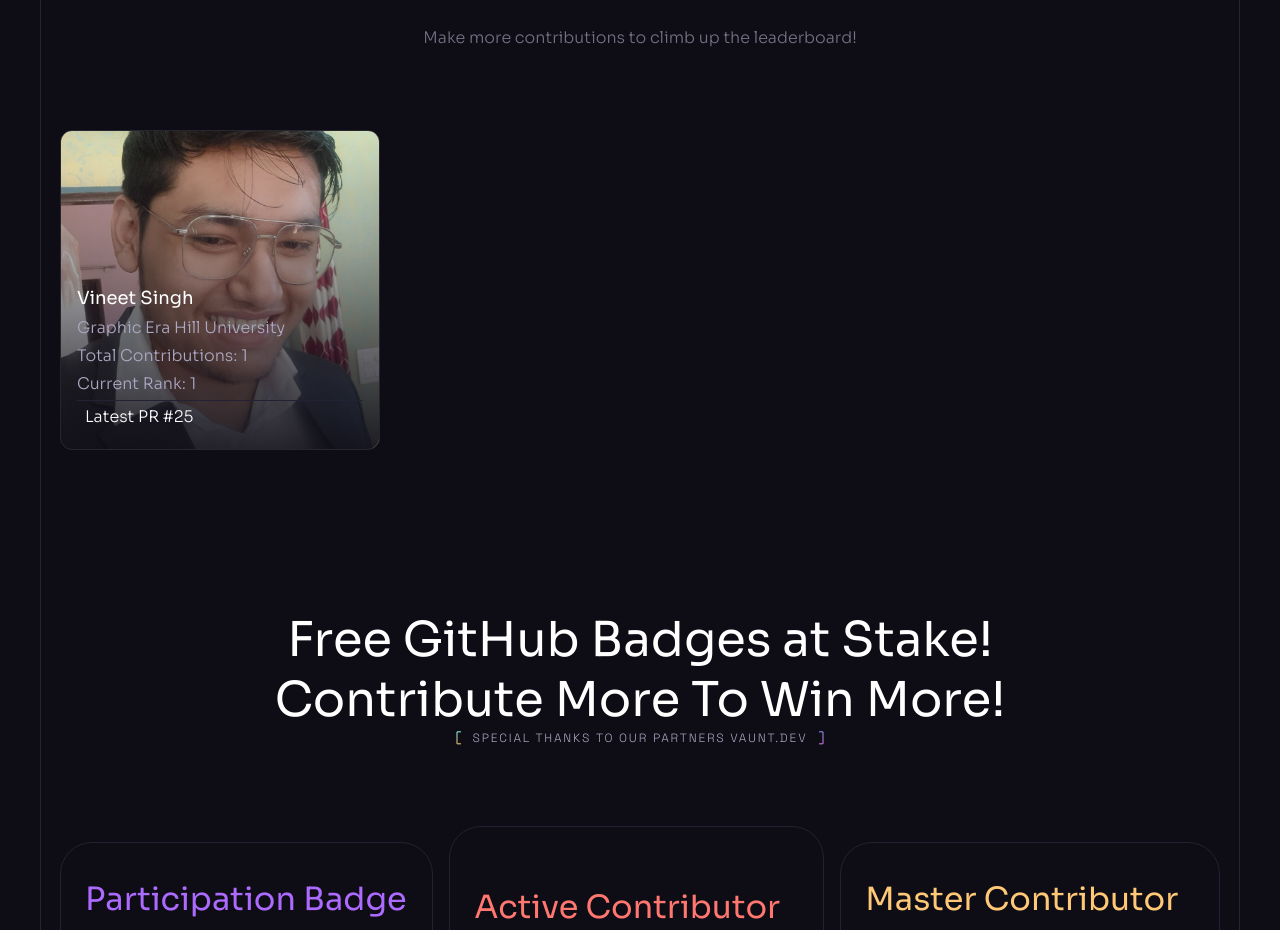
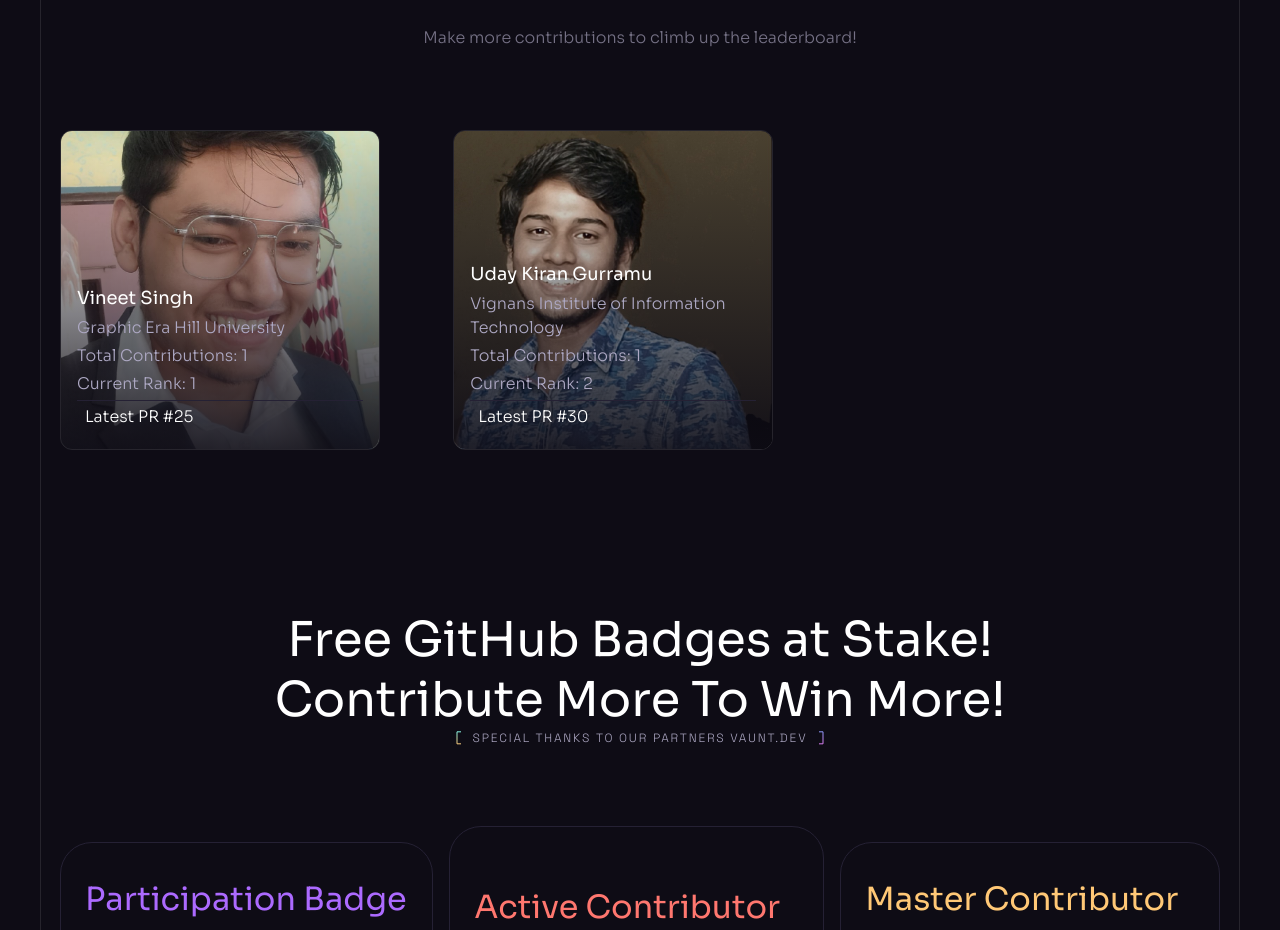
Before and after one commit to iamAyushChamoli/hacktoberfest-24, a React (Vite) app: page / in a window 1280 px wide. Shown: the part 4180-5110 px from the top of the page. Built offline with nearby package versions, Linux system fonts and the light colour scheme.

Commit message:
[Edit] : Added Uday Participation in participant.js file

```diff
--- a/src/participants/avatars/index.js
+++ b/src/participants/avatars/index.js
@@ -1,4 +1,5 @@
 import ayush from "./img/ayush.jpg";
 import vineet from "./img/vineet.jpg";
+import uday from "./img/uday.png"
 
-export { ayush, vineet };
+export { ayush, vineet, uday };
--- a/src/participants/participants.js
+++ b/src/participants/participants.js
@@ -1,4 +1,4 @@
-import { vineet } from "./avatars/index";
+import { vineet , uday} from "./avatars/index";
 
 export const participantData = [
  {
@@ -9,4 +9,12 @@ export const participantData = [
     pr: [25],
     prLink: ["https://github.com/iamAyushChamoli/hacktoberfest-24/pull/25"],
   },
+  {
+    id:"2",
+    name:"Uday Kiran Gurramu",
+    university:"Vignans Institute of Information Technology",
+    img: uday,
+    pr: [30],
+    prLink: ["https://github.com/iamAyushChamoli/hacktoberfest-24/pull/30"],
+  }
 ];
```
Also changed, not shown: src/participants/avatars/img/uday.png (added).
